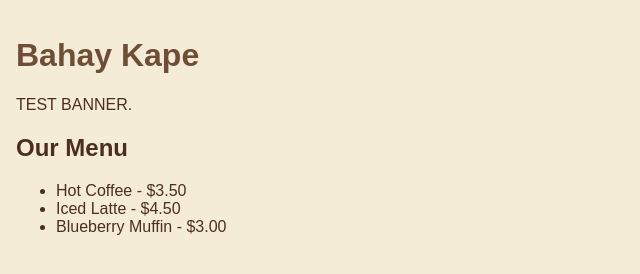
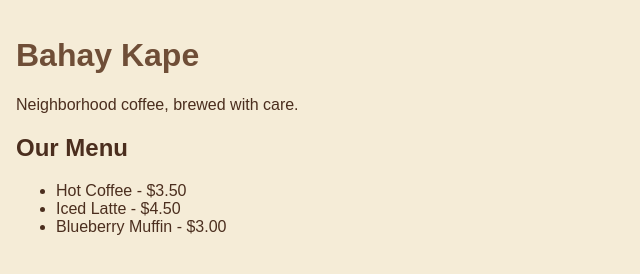
Before and after one commit to SirMhel/bahay-kape, a plain HTML site: page index.html in a window 1280 px wide. Shown: the whole page, without its empty margins (0-640 px from the left). Drawn offline with Linux system fonts and the light colour scheme.

Commit message:
Revert "Add test banner"
This reverts commit 1bfc8e30329b9aeea49def27567650c9ea36db23.

```diff
--- a/index.html
+++ b/index.html
@@ -8,7 +8,7 @@
 </head>
 <body>
 <h1>Bahay Kape</h1>
-<p>TEST BANNER.</p>
+<p>Neighborhood coffee, brewed with care.</p>
 <section id="menu">
     <h2>Our Menu</h2>
     <ul>
```
